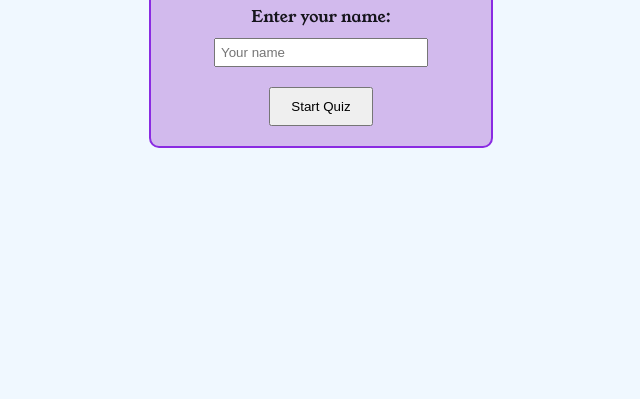
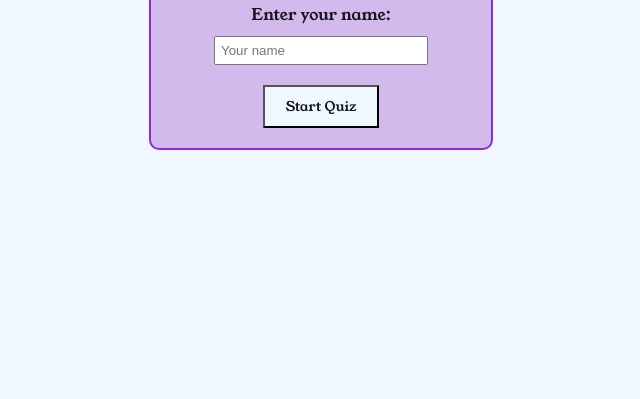
Before and after one commit to BogdanMaria/Quiz-PP2, a plain HTML site: page index.html in a window 1280 px wide. Shown: the part 401-800 px from the top of the page, without its empty margins (319-959 px from the left). Drawn offline with Linux system fonts and the light colour scheme.

Commit message:
Style the buttons to match

```diff
--- a/assets/css/style.css
+++ b/assets/css/style.css
@@ -19,9 +19,12 @@
 }
 
 button {
+    font-family: 'Young Serif', serif;
+    color: #16151c;
     padding: 10px 20px;
     margin-top: 20px;
     cursor: pointer;
+    background-color: #f0f8ff
 }
 .hidden {
     display: none;
```
Also changed, not shown: index.html (+2 -1 lines).
